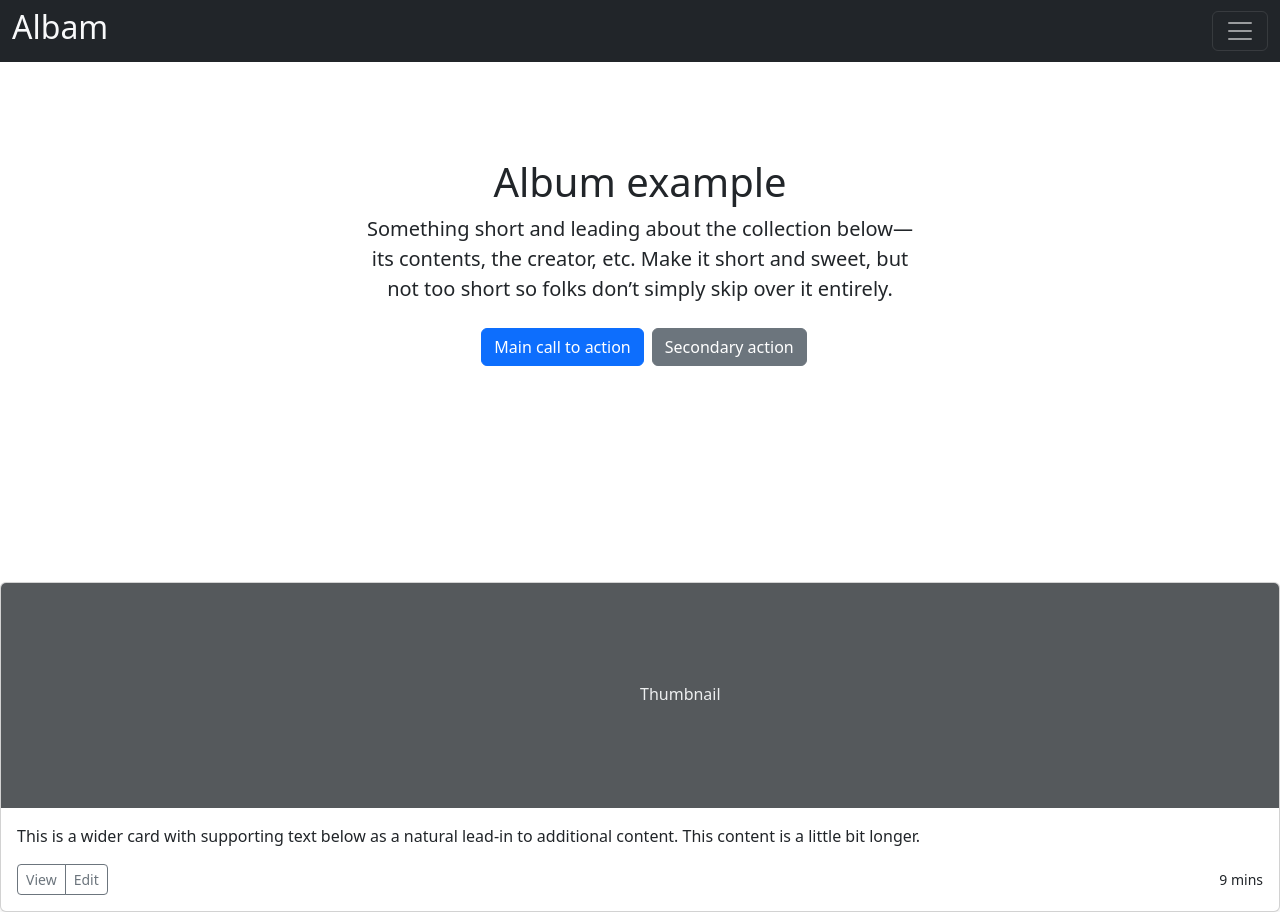
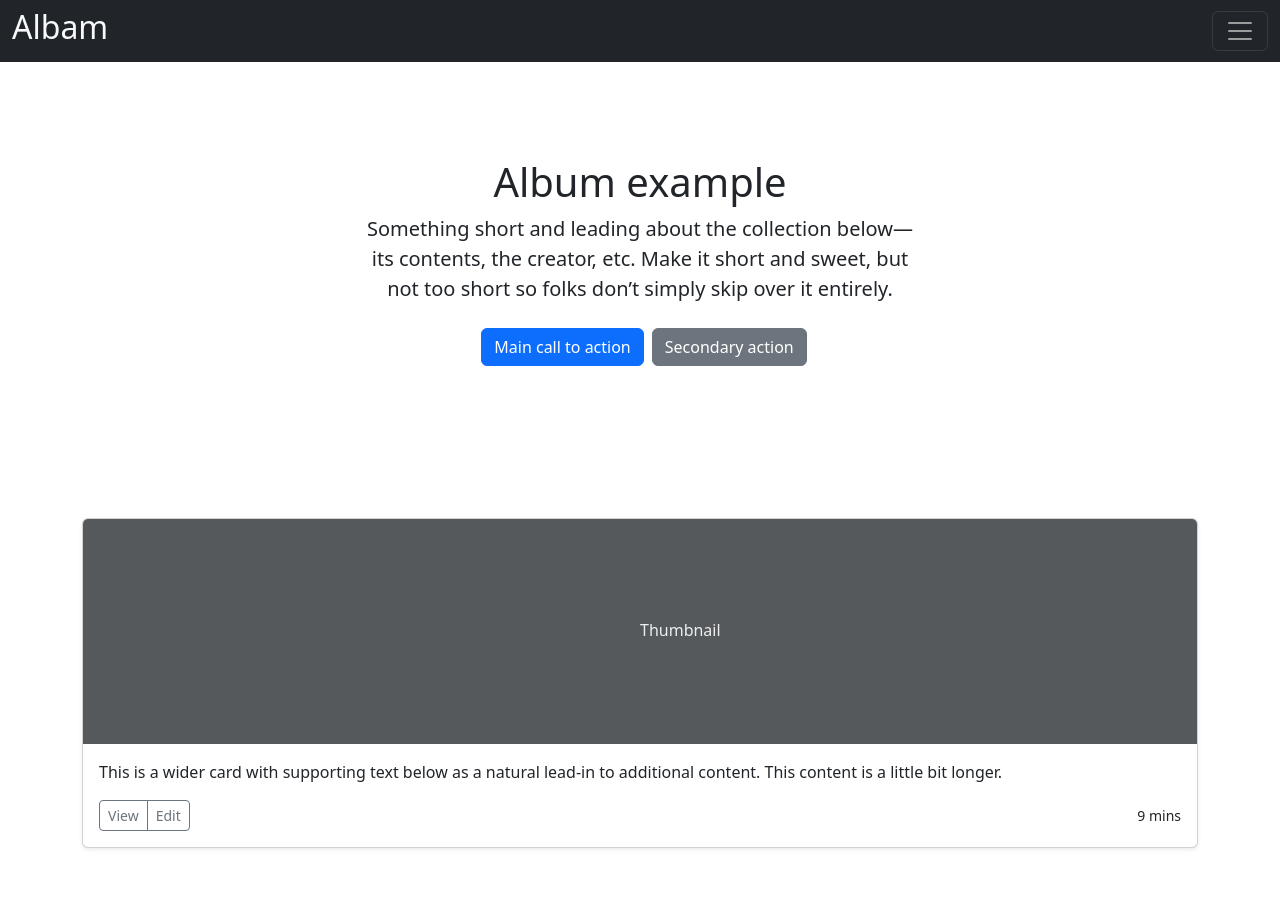
Before and after one commit to itsDipaks/Angular-Learning, an Angular app in the folder Assignments/AlbamApp/: page / in a window 1280 px wide. Built offline with nearby package versions, Linux system fonts and the light colour scheme.

Commit message:
Body Card dded

```diff
--- a/Assignments/AlbamApp/src/app/Components/BodyContents/Body.components.html
+++ b/Assignments/AlbamApp/src/app/Components/BodyContents/Body.components.html
@@ -3,7 +3,7 @@
 
       <div class="row row-cols-1 row-cols-sm-2 row-cols-md-3 g-3" ></div>
 
-
+<app-card></app-card>
 
 
     </div>
--- a/Assignments/AlbamApp/src/app/app.component.ts
+++ b/Assignments/AlbamApp/src/app/app.component.ts
@@ -7,7 +7,6 @@ import { Component } from '@angular/core';
 <app-navbar></app-navbar>
 <app-intro></app-intro>
 <app-body></app-body>
-<app-card></app-card>
   </div>
 
 
```
